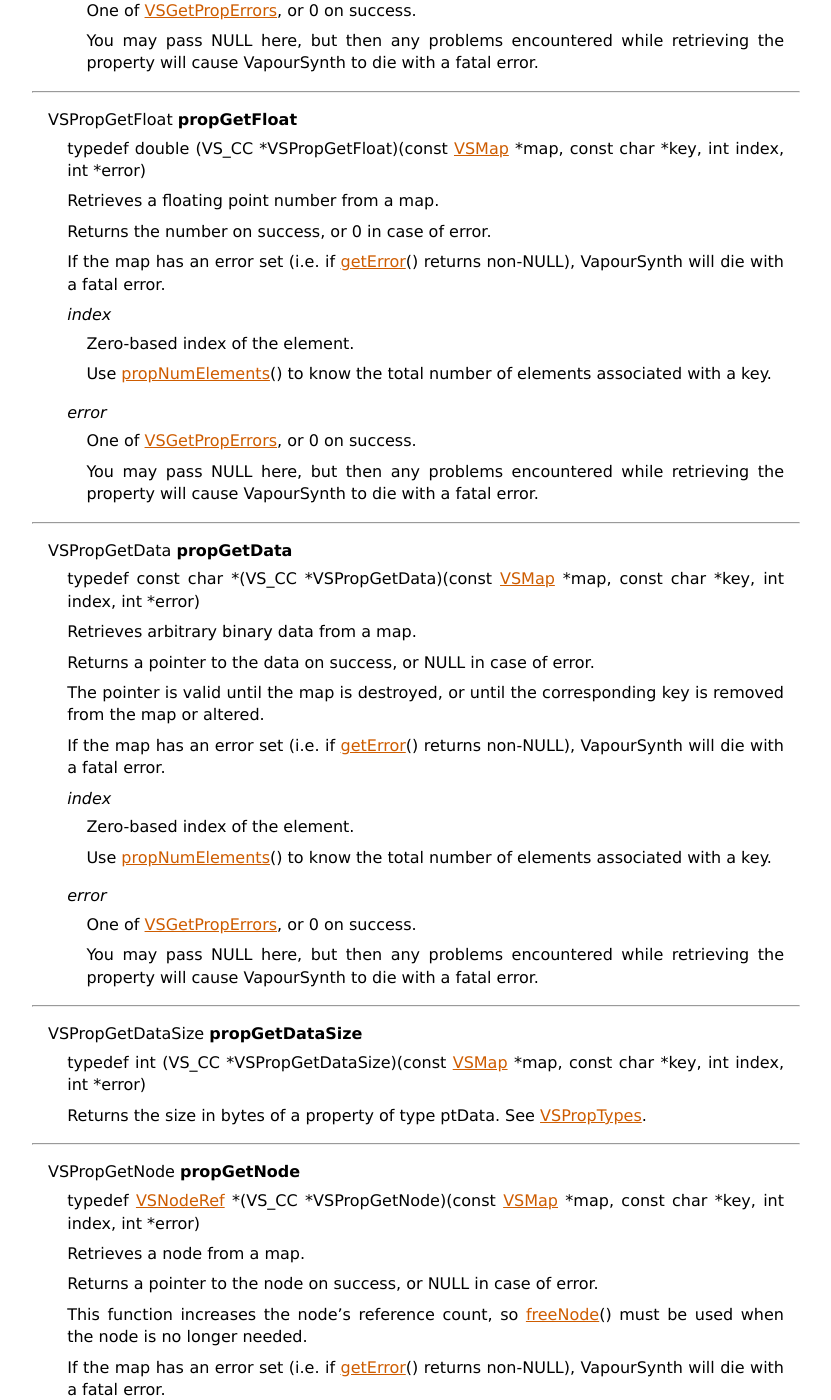
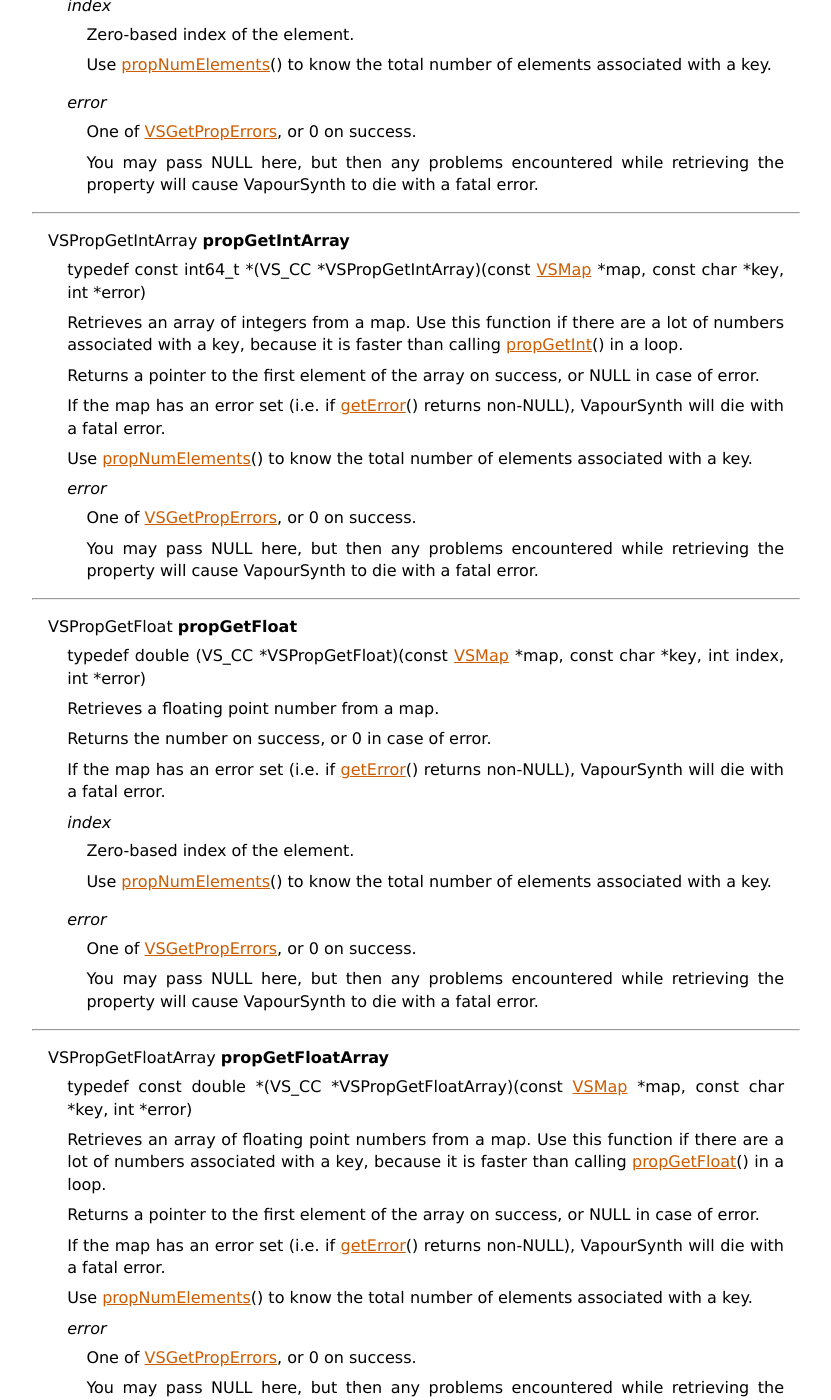
Before and after one commit to vapoursynth/vapoursynth, a Sphinx documentation site: the page built from doc/api/vapoursynth.h.rst, in a window 1280 px wide and 1400 px high, scrolled down 23448 px. Shown: the whole window, without its empty margins (48-879 px from the left). Built offline with Sphinx 7.4.7, drawn with Linux system fonts in a browser that asks for light colours; formulas are drawn with MathJax 3; some of the changed text lies outside the part shown.

Commit message:
doc: Document the new array get/set functions

```diff
--- a/doc/api/vapoursynth.h.rst
+++ b/doc/api/vapoursynth.h.rst
@@ -154,8 +154,12 @@
 
           * propGetInt_
 
+          * propGetIntArray_
+
           * propGetFloat_
 
+          * propGetFloatArray_
+
           * propGetData_
 
           * propGetDataSize_
@@ -1565,24 +1573,24 @@
 
 ----------
 
-   .. _propGetFloat:
-
-   .. c:member:: VSPropGetFloat propGetFloat
-
-      typedef double (VS_CC \*VSPropGetFloat)(const VSMap_ \*map, const char \*key, int index, int \*error)
-
-      Retrieves a floating point number from a map.
-
-      Returns the number on success, or 0 in case of error.
+   .. _propGetIntArray:
+
+   .. c:member:: VSPropGetIntArray propGetIntArray
+
+      typedef const int64_t \*(VS_CC \*VSPropGetIntArray)(const VSMap_ \*map, const char \*key, int \*error)
+
+      Retrieves an array of integers from a map. Use this function if there
+      are a lot of numbers associated with a key, because it is faster than
+      calling propGetInt_\ () in a loop.
+
+      Returns a pointer to the first element of the array on success, or NULL
+      in case of error.
 
       If the map has an error set (i.e. if getError_\ () returns non-NULL),
       VapourSynth will die with a fatal error.
 
-      *index*
-         Zero-based index of the element.
-
-         Use propNumElements_\ () to know the total number of elements
-         associated with a key.
+      Use propNumElements_\ () to know the total number of elements associated
+      with a key.
 
       *error*
          One of VSGetPropErrors_, or 0 on success.
@@ -1593,18 +1601,15 @@
 
 ----------
 
-   .. _propGetData:
-
-   .. c:member:: VSPropGetData propGetData
-
-      typedef const char \*(VS_CC \*VSPropGetData)(const VSMap_ \*map, const char \*key, int index, int \*error)
-
-      Retrieves arbitrary binary data from a map.
-
-      Returns a pointer to the data on success, or NULL in case of error.
-
-      The pointer is valid until the map is destroyed, or until the
-      corresponding key is removed from the map or altered.
+   .. _propGetFloat:
+
+   .. c:member:: VSPropGetFloat propGetFloat
+
+      typedef double (VS_CC \*VSPropGetFloat)(const VSMap_ \*map, const char \*key, int index, int \*error)
+
+      Retrieves a floating point number from a map.
+
+      Returns the number on success, or 0 in case of error.
 
       If the map has an error set (i.e. if getError_\ () returns non-NULL),
       VapourSynth will die with a fatal error.
@@ -1624,37 +1629,24 @@
 
 ----------
 
-   .. _propGetDataSize:
-
-   .. c:member:: VSPropGetDataSize propGetDataSize
-
-      typedef int (VS_CC \*VSPropGetDataSize)(const VSMap_ \*map, const char \*key, int index, int \*error)
-
-      Returns the size in bytes of a property of type ptData. See VSPropTypes_.
-
-----------
-
-   .. _propGetNode:
-
-   .. c:member:: VSPropGetNode propGetNode
-
-      typedef VSNodeRef_ \*(VS_CC \*VSPropGetNode)(const VSMap_ \*map, const char \*key, int index, int \*error)
-
-      Retrieves a node from a map.
-
-      Returns a pointer to the node on success, or NULL in case of error.
-
-      This function increases the node's reference count, so freeNode_\ () must
-      be used when the node is no longer needed.
+   .. _propGetFloatArray:
+
+   .. c:member:: VSPropGetFloatArray propGetFloatArray
+
+      typedef const double \*(VS_CC \*VSPropGetFloatArray)(const VSMap_ \*map, const char \*key, int \*error)
+
+      Retrieves an array of floating point numbers from a map. Use this
+      function if there are a lot of numbers associated with a key, because
+      it is faster than calling propGetFloat_\ () in a loop.
+
+      Returns a pointer to the first element of the array on success, or NULL
+      in case of error.
 
       If the map has an error set (i.e. if getError_\ () returns non-NULL),
       VapourSynth will die with a fatal error.
 
-      *index*
-         Zero-based index of the element.
-
-         Use propNumElements_\ () to know the total number of elements
-         associated with a key.
+      Use propNumElements_\ () to know the total number of elements associated
+      with a key.
 
       *error*
          One of VSGetPropErrors_, or 0 on success.
@@ -1665,18 +1657,18 @@
 
 ----------
 
-   .. _propGetFrame:
-
-   .. c:member:: VSPropGetFrame propGetFrame
-
-      typedef const VSFrameRef_ \*(VS_CC \*VSPropGetFrame)(const VSMap_ \*map, const char \*key, int index, int \*error)
-
-      Retrieves a frame from a map.
-
-      Returns a pointer to the frame on success, or NULL in case of error.
-
-      This function increases the frame's reference count, so freeFrame_\ () must
-      be used when the frame is no longer needed.
+   .. _propGetData:
+
+   .. c:member:: VSPropGetData propGetData
+
+      typedef const char \*(VS_CC \*VSPropGetData)(const VSMap_ \*map, const char \*key, int index, int \*error)
+
+      Retrieves arbitrary binary data from a map.
+
+      Returns a pointer to the data on success, or NULL in case of error.
+
+      The pointer is valid until the map is destroyed, or until the
+      corresponding key is removed from the map or altered.
 
       If the map has an error set (i.e. if getError_\ () returns non-NULL),
       VapourSynth will die with a fatal error.
@@ -1696,18 +1688,28 @@
 
 ----------
 
-   .. _propGetFunc:
-
-   .. c:member:: VSPropGetFunc propGetFunc
-
-      typedef VSFuncRef_ \*(VS_CC \*VSPropGetFunc)(const VSMap_ \*map, const char \*key, int index, int \*error)
-
-      Retrieves a function from a map.
-
-      Returns a pointer to the function on success, or NULL in case of error.
-
-      This function increases the function's reference count, so freeFunc_\ () must
-      be used when the function is no longer needed.
+   .. _propGetDataSize:
+
+   .. c:member:: VSPropGetDataSize propGetDataSize
+
+      typedef int (VS_CC \*VSPropGetDataSize)(const VSMap_ \*map, const char \*key, int index, int \*error)
+
+      Returns the size in bytes of a property of type ptData. See VSPropTypes_.
+
+----------
+
+   .. _propGetNode:
+
+   .. c:member:: VSPropGetNode propGetNode
+
+      typedef VSNodeRef_ \*(VS_CC \*VSPropGetNode)(const VSMap_ \*map, const char \*key, int index, int \*error)
+
+      Retrieves a node from a map.
+
+      Returns a pointer to the node on success, or NULL in case of error.
+
+      This function increases the node's reference count, so freeNode_\ () must
+      be used when the node is no longer needed.
 
       If the map has an error set (i.e. if getError_\ () returns non-NULL),
       VapourSynth will die with a fatal error.
@@ -1715,8 +1717,8 @@
       *index*
          Zero-based index of the element.
 
-         Use propNumElements_\ () to know the total number of elements associated
-         with a key.
+         Use propNumElements_\ () to know the total number of elements
+         associated with a key.
 
       *error*
          One of VSGetPropErrors_, or 0 on success.
@@ -1727,6 +1729,68 @@
 
 ----------
 
+   .. _propGetFrame:
+
+   .. c:member:: VSPropGetFrame propGetFrame
+
+      typedef const VSFrameRef_ \*(VS_CC \*VSPropGetFrame)(const VSMap_ \*map, const char \*key, int index, int \*error)
+
+      Retrieves a frame from a map.
+
+      Returns a pointer to the frame on success, or NULL in case of error.
+
+      This function increases the frame's reference count, so freeFrame_\ () must
+      be used when the frame is no longer needed.
+
+      If the map has an error set (i.e. if getError_\ () returns non-NULL),
+      VapourSynth will die with a fatal error.
+
+      *index*
+         Zero-based index of the element.
+
+         Use propNumElements_\ () to know the total number of elements
+         associated with a key.
+
+      *error*
+         One of VSGetPropErrors_, or 0 on success.
+
+         You may pass NULL here, but then any problems encountered while
+         retrieving the property will cause VapourSynth to die with a fatal
+         error.
+
+----------
+
+   .. _propGetFunc:
+
+   .. c:member:: VSPropGetFunc propGetFunc
+
+      typedef VSFuncRef_ \*(VS_CC \*VSPropGetFunc)(const VSMap_ \*map, const char \*key, int index, int \*error)
+
+      Retrieves a function from a map.
+
+      Returns a pointer to the function on success, or NULL in case of error.
+
+      This function increases the function's reference count, so freeFunc_\ () must
+      be used when the function is no longer needed.
+
+      If the map has an error set (i.e. if getError_\ () returns non-NULL),
+      VapourSynth will die with a fatal error.
+
+      *index*
+         Zero-based index of the element.
+
+         Use propNumElements_\ () to know the total number of elements associated
+         with a key.
+
+      *error*
+         One of VSGetPropErrors_, or 0 on success.
+
+         You may pass NULL here, but then any problems encountered while
+         retrieving the property will cause VapourSynth to die with a fatal
+         error.
+
+----------
+
    .. _propSetInt:
 
    .. c:member:: VSPropSetInt propSetInt
@@ -1752,6 +1816,34 @@
 
 ----------
 
+   .. _propSetIntArray:
+
+   .. c:member:: VSPropSetIntArray propSetIntArray
+
+      typedef int (VS_CC \*VSPropSetIntArray)(VSMap_ \*map, const char \*key, const int64_t \*i, int size)
+
+      Adds an array of integers to a map. Use this function if there are a
+      lot of numbers to add, because it is faster than calling propSetInt_\ ()
+      in a loop.
+
+      If *map* already contains a property with this *key*, that property will
+      be overwritten and all old values will be lost.
+
+      *key*
+         Name of the property. Any characters may be used.
+
+      *i*
+         Pointer to the first element of the array to store.
+
+      *size*
+         Number of integers to read from the array. It can be 0, in which case
+         no integers are read from the array, and the property will be created
+         empty.
+
+      Returns 0 on success, or 1 if *size* is negative.
+
+----------
+
    .. _propSetFloat:
 
    .. c:member:: VSPropSetFloat propSetFloat
@@ -1774,6 +1866,34 @@
 
       Returns 0 on success, or 1 if trying to append to a property with the
       wrong type.
+
+----------
+
+   .. _propSetFloatArray:
+
+   .. c:member:: VSPropSetFloatArray propSetFloatArray
+
+      typedef int (VS_CC \*VSPropSetFloatArray)(VSMap_ \*map, const char \*key, const double \*d, int size)
+
+      Adds an array of floating point numbers to a map. Use this function if
+      there are a lot of numbers to add, because it is faster than calling
+      propSetFloat_\ () in a loop.
+
+      If *map* already contains a property with this *key*, that property will
+      be overwritten and all old values will be lost.
+
+      *key*
+         Name of the property. Any characters may be used.
+
+      *d*
+         Pointer to the first element of the array to store.
+
+      *size*
+         Number of floating point numbers to read from the array. It can be 0,
+         in which case no numbers are read from the array, and the property
+         will be created empty.
+
+      Returns 0 on success, or 1 if *size* is negative.
 
 ----------
 
```
Also changed, not shown: other parts of doc/api/vapoursynth.h.rst (+4 -0 lines).
